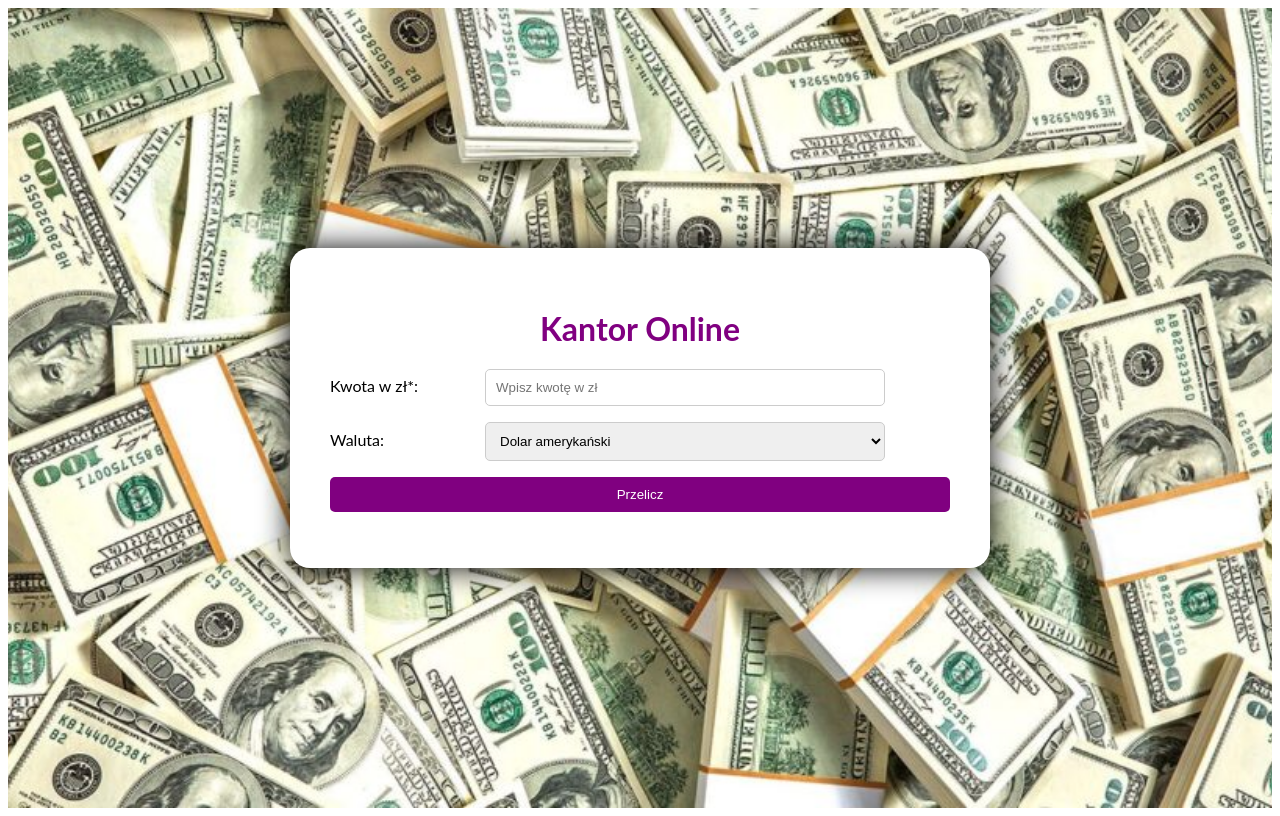
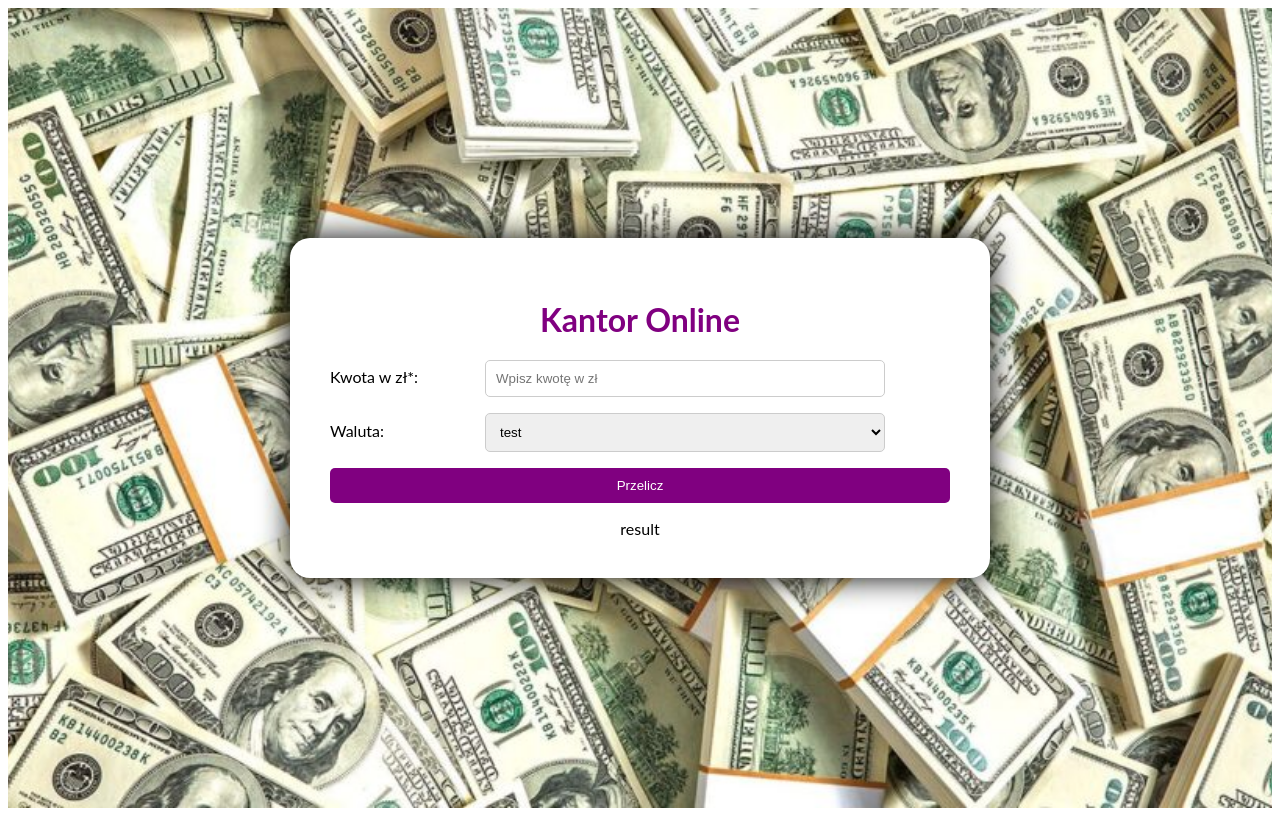
Before and after one commit to RobertOsial/currency-converter-react, a React (Create React App) app: page / in a window 1280 px wide. Built offline with nearby package versions, Linux system fonts and the light colour scheme.

Commit message:
restructuring app functionality

```diff
--- a/src/App.js
+++ b/src/App.js
@@ -1,35 +1,11 @@
-import Container from "./Container";
 import Form from "./Form";
-
-const currencies = [
-  {
-    name: "Dolar amerykański",
-    abbreviation: "USD",
-    rate: 4.0559,
-  },
-  {
-    name: "Euro",
-    abbreviation: "EUR",
-    rate: 4.6412,
-  },
-  {
-    name: "Funt brytyjski",
-    abbreviation: "GBP",
-    rate: 5.4328,
-  },
-  {
-    name: "Frank szwajcarski",
-    abbreviation: "CHF",
-    rate: 4.3984,
-  },
-]
 
 function App() {
   return (
-    <Container>
-      <Form currencies={currencies} />
-    </Container>
-  );
+    <div className="container">
+      <Form />
+    </div>
+ );
 }
 
 export default App;
--- a/src/Container/index.js
+++ /dev/null
@@ -1,11 +0,0 @@
-import "./style.css";
-
-const Container = ({ children }) => {
-    return (
-        <div className="container">
-            {children}
-        </div>
-    );
-}
-
-export default Container;
--- a/src/Container/style.css
+++ /dev/null
@@ -1,8 +0,0 @@
-.container {
-    flex-basis: 700px;
-    margin: 20px;
-    padding: 40px;
-    background-color: white;
-    border-radius: 20px;
-    box-shadow: 0 0 30px black;
-}
--- a/src/Form/Result/index.js
+++ b/src/Form/Result/index.js
@@ -1,13 +1,9 @@
 import "./style.css"
 
-const Result = ({ result, amount }) => {
+const Result = () => {
     return (
         <div className="form__result">
-            {result !== undefined && (
-                <>
-                    {amount}&nbsp;PLN to&nbsp;<strong>{result.toFixed(2)}</strong>
-                </>
-            )}
+            result
         </div>
     );
 }
--- a/src/Form/index.js
+++ b/src/Form/index.js
@@ -1,29 +1,15 @@
 import "./style.css";
 import Header from "./Header";
 import Result from "./Result";
-import { useState } from "react";
+import { currencies } from "../currencies";
 
-const Form = ({ currencies }) => {
-    const [amount, setAmount] = useState("");
-    const [selectedRate, setselectedRate] = useState(4.0559)
-    const [result, setResult] = useState();
-
-    const onFormSubmit = (e) => {
-        e.preventDefault()
-        calculateResult(amount, selectedRate);
-    };
-
-    const calculateResult = (amount, selectedRate) => {
-        setResult(+amount / selectedRate)
-        console.log(result);
-    };
-
+const Form = () => {
 
     return (
-        <form className="form" onSubmit={onFormSubmit}>
+        <form className="form">
             <Header title="Kantor Online" />
             <p>
-                <label value={amount} onChange={({ target }) => setAmount(target.value)}><span className="form__labelText">Kwota w zł*:</span>
+                <label><span className="form__labelText">Kwota w zł*:</span>
                     <input
                         placeholder="Wpisz kwotę w zł"
                         className="form__field"
@@ -34,23 +20,15 @@ const Form = ({ currencies }) => {
             </p>
             <p>
                 <label><span className="form__labelText">Waluta:</span>
-                    <select className="form__field"
-                        value={selectedRate}
-                        onChange={({ target }) => setselectedRate(target.value)}
-                    >
-                        {currencies.map((currency) =>
-                            <option value={currency.rate}>{currency.name}</option>
-                        )}
+                    <select className="form__field">
+                        <option>test</option>
                     </select>
                 </label>
             </p>
             <p>
                 <button className="form__button">Przelicz</button>
             </p>
-            <Result
-                result={result}
-                amount={amount}
-            />
+            <Result />
         </form>
     );
 }
--- a/src/Form/style.css
+++ b/src/Form/style.css
@@ -30,3 +30,12 @@
 .form__button:active {
     background-color: hsl(300, 100%, 35%);
 }
+
+.container {
+    flex-basis: 700px;
+    margin: 20px;
+    padding: 40px;
+    background-color: white;
+    border-radius: 20px;
+    box-shadow: 0 0 30px black;
+}
```
Also changed, not shown: src/currencies.js (renamed from src/data.js).
